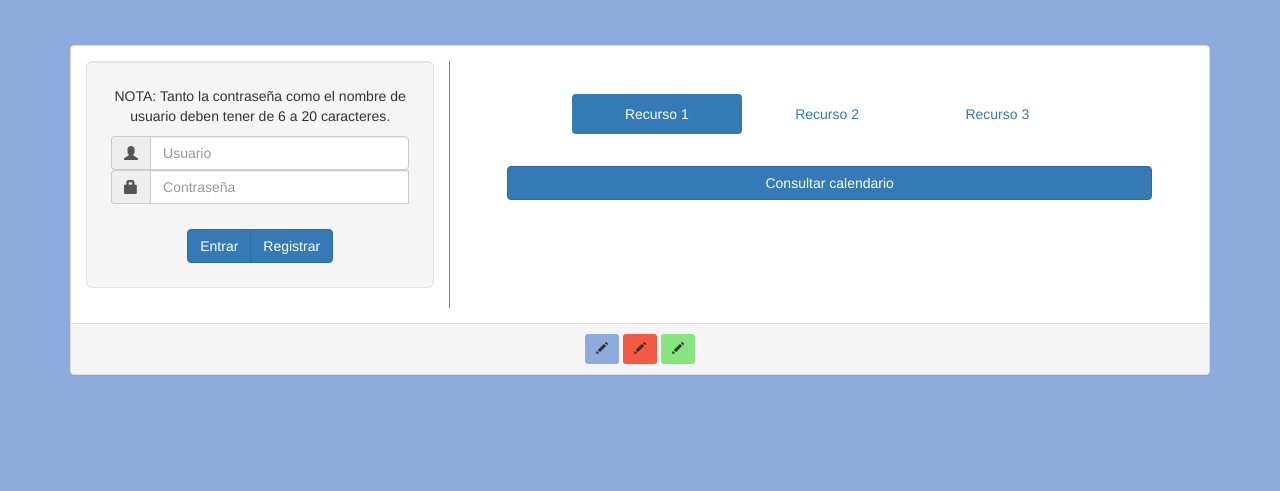
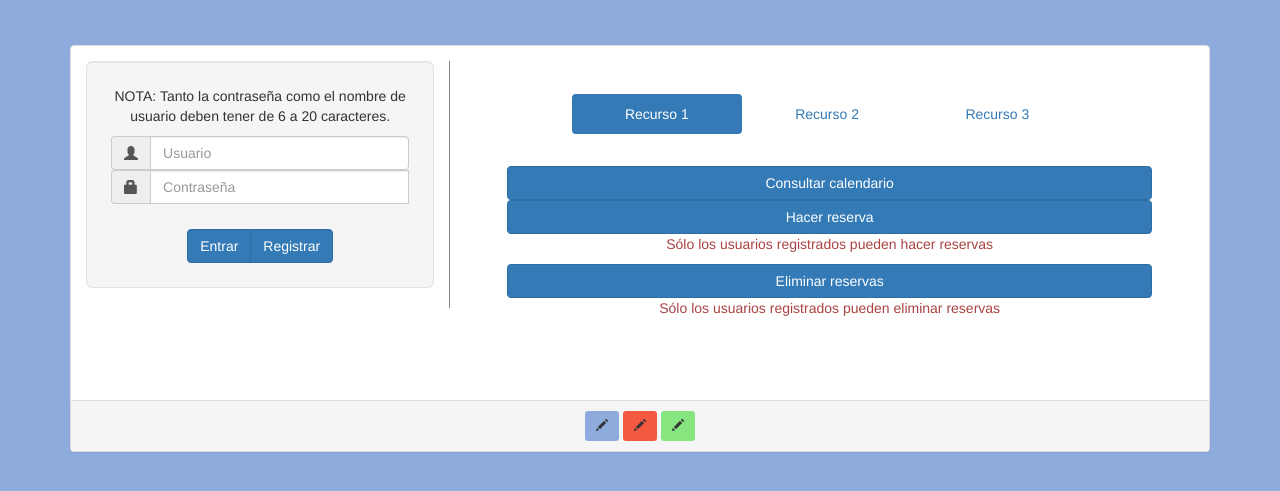
Before and after one commit to reallinfo/proyectoIV, a Flask app: page / in a window 1280 px wide. Shown: the part 264-755 px from the top of the page. Run offline with Flask 2, Linux system fonts and the light colour scheme; some libraries are stand-ins or nearby versions.

Commit message:
Cambiadas opciones recurso 1

```diff
--- a/templates/index.html
+++ b/templates/index.html
@@ -144,9 +144,17 @@
 							</thead>
 						</table>
 					</div>
+					<button type = "button" class = "btn btn-primary btn-block">Hacer reserva</button>
 					{% if session.get('logged_in') is equalto True %}
-					<button type = "button" class = "btn btn-primary btn-block">Hacer reserva</button>
+						<p class = "text-danger">En proceso... </p>
+					{% else %}
+						<p class = "text-danger">Sólo los usuarios registrados pueden hacer reservas</p>
+					{% endif %}
 					<button type = "button" class = "btn btn-primary btn-block">Eliminar reservas</button>
+					{% if session.get('logged_in') is equalto True %}
+						<p class = "text-danger">En proceso... </p>
+					{% else %}
+						<p class = "text-danger">Sólo los usuarios registrados pueden eliminar reservas</p>
 					{% endif %}
 				</div>
 
```
